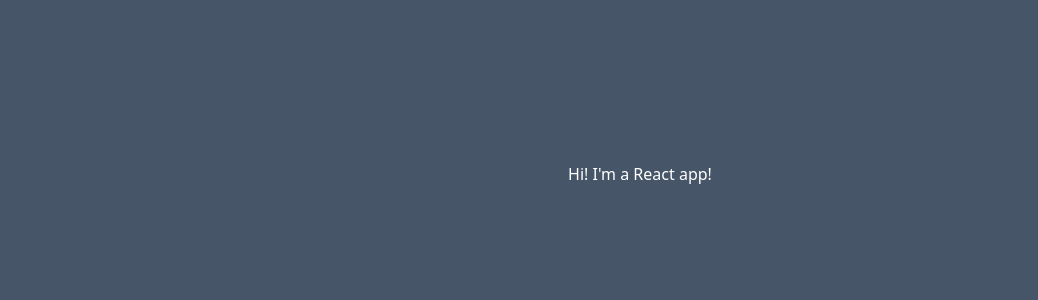
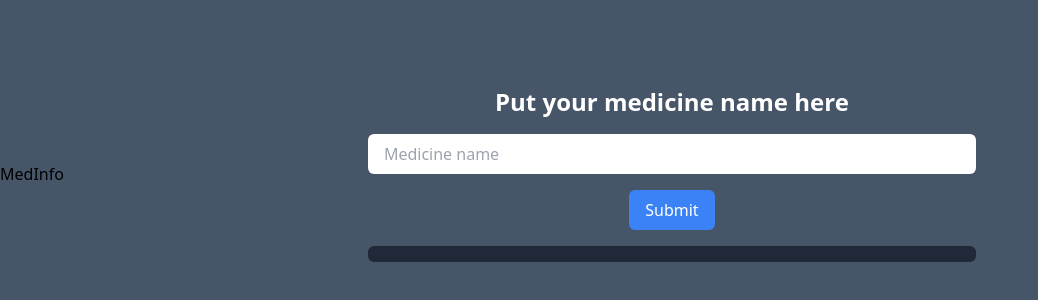
Before and after one commit to manucabral/medinfo, a React (Vite) app: page / in a window 1280 px wide. Shown: the part 226-526 px from the top of the page, without its empty margins (0-1038 px from the left). Built offline with nearby package versions, Linux system fonts and the light colour scheme; no server answers.

Commit message:
feat(package): add openai

```diff
--- a/package.json
+++ b/package.json
@@ -10,6 +10,7 @@
         "preview": "vite preview"
     },
     "dependencies": {
+        "openai": "^3.2.1",
         "react": "^18.0.0",
         "react-dom": "^18.0.0"
     },
--- a/src/App.jsx
+++ b/src/App.jsx
@@ -1,7 +1,11 @@
+import Header from './components/Header'
+import Form from './components/Form'
+
 export default function App() {
     return (
         <div className="flex items-center justify-center w-full h-screen bg-slate-600">
-            <h1 className="text-white">Hi! I'm a React app!</h1>
+            <Header />
+            <Form />
         </div>
     )
 }
--- /dev/null
+++ b/src/components/Form.jsx
@@ -0,0 +1,53 @@
+import openai from '../libs/openai'
+import { useState } from 'react'
+
+export default function Form() {
+    const [data, setData] = useState('')
+    const [prompt, setPrompt] = useState('')
+    const [loading, setLoading] = useState(false)
+
+    const handleGenerate = async () => {
+        try {
+            setLoading(true)
+            const res = await openai.createCompletion({
+                prompt: `Que es ${prompt}, solo responde con una oración.`,
+                model: 'text-davinci-003',
+                max_tokens: 64,
+            })
+            const text = res.data.choices[0].text
+            setData(text)
+            setLoading(false)
+        } catch (error) {
+            console.log(error)
+            setLoading(false)
+            setData('Hubo un error al generar el texto.')
+        }
+    }
+    return (
+        <div className="flex flex-col items-center justify-center w-full h-full">
+            <h2 className="text-2xl font-bold text-white">
+                Put your medicine name here
+            </h2>
+            <input
+                onChange={(e) => setPrompt(e.target.value)}
+                className="w-1/2 px-4 py-2 mt-4 text-black bg-white rounded-md"
+                type="text"
+                placeholder="Medicine name"
+            />
+            <button
+                className="px-4 py-2 mt-4 text-white bg-blue-500 rounded-md"
+                type="button"
+                onClick={handleGenerate}
+            >
+                Submit
+            </button>
+            {loading ? (
+                <p className="mt-4 text-white">Cargando...</p>
+            ) : (
+                <p className="w-1/2 px-4 py-2 mt-4 text-white bg-gray-800 rounded-md">
+                    {data}
+                </p>
+            )}
+        </div>
+    )
+}
--- /dev/null
+++ b/src/components/Header.jsx
@@ -0,0 +1,3 @@
+export default function Header() {
+    return <h1>MedInfo</h1>
+}
--- /dev/null
+++ b/src/hook/useOpenAi.jsx
@@ -0,0 +1,13 @@
+export const useOpenAi = () => {
+    const handleGenerate = async () => {
+        const res = await openai.createCompletion({
+            prompt: 'Decime hola',
+            model: 'text-davinci-003',
+        })
+        console.log(res.data.choices[0].text)
+    }
+
+    return {
+        handleGenerate,
+    }
+}
--- /dev/null
+++ b/src/libs/openai.jsx
@@ -0,0 +1,7 @@
+import { Configuration, OpenAIApi } from 'openai'
+
+const config = new Configuration({
+    apiKey: import.meta.env.VITE_OPENAI_API_KEY,
+})
+const openai = new OpenAIApi(config)
+export default openai
```
Also changed, not shown: 1 other file (tests, documents, lock files or other folders).
